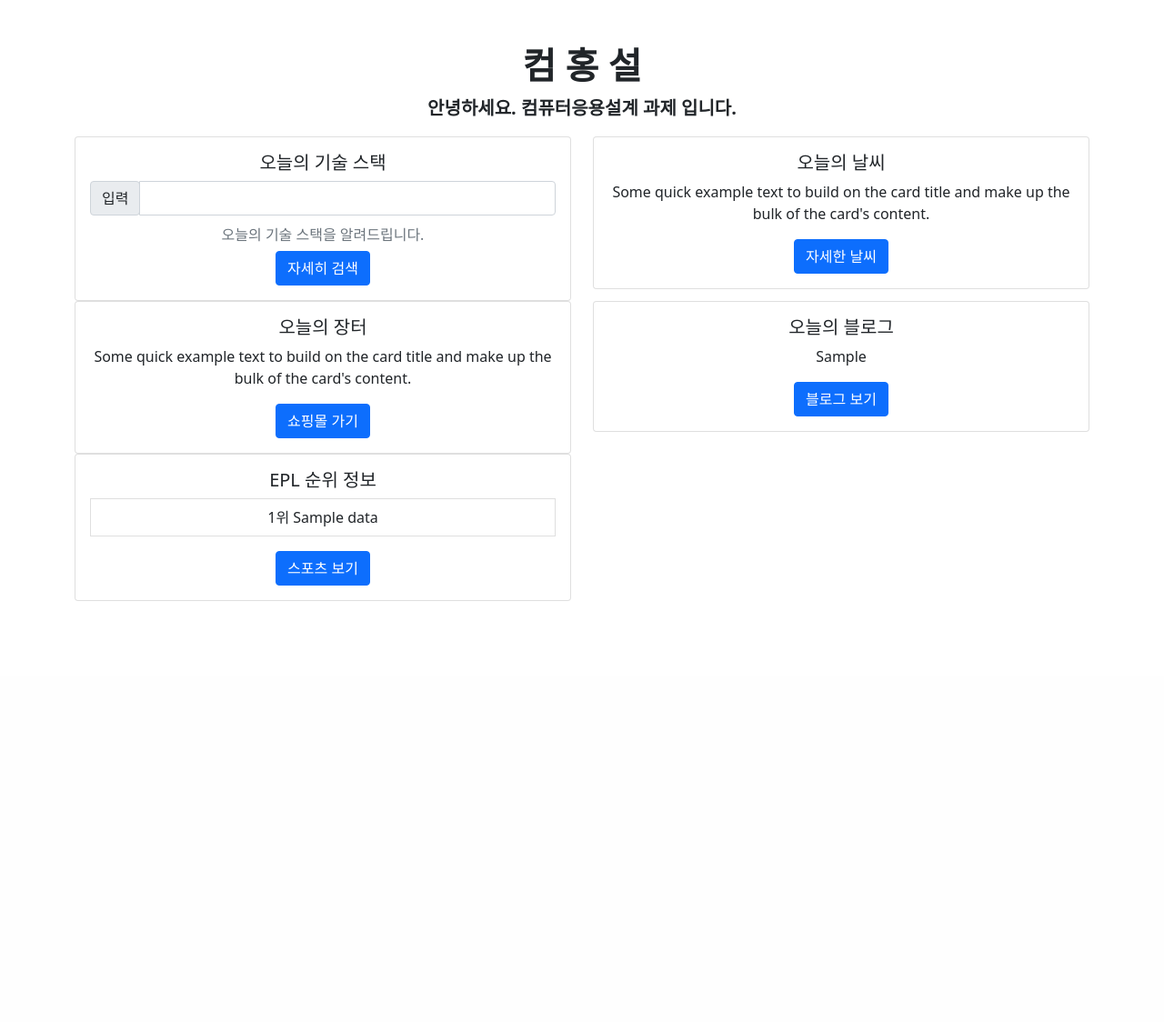
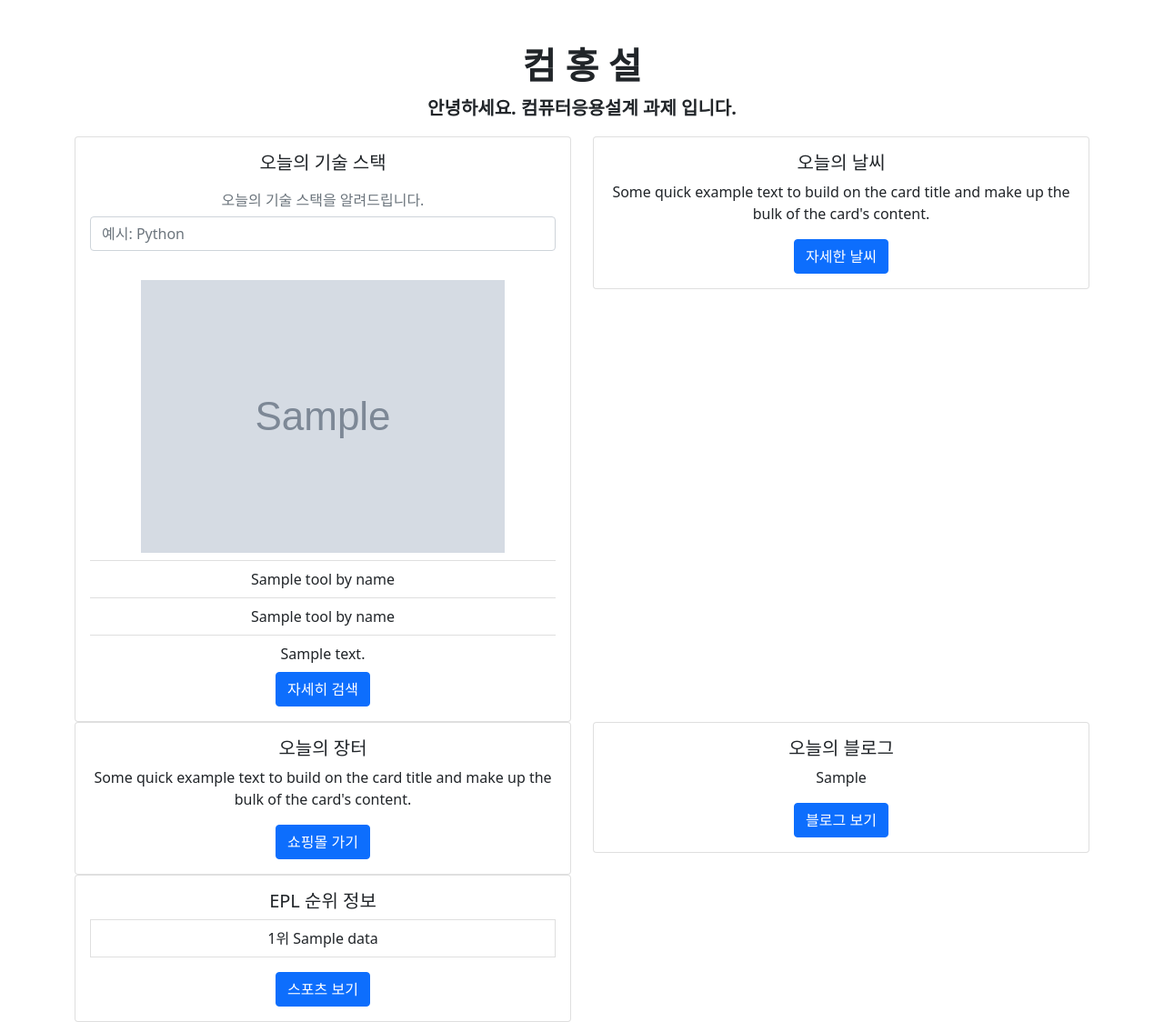
Before and after one commit to comungsul/microservice-main, a Flask app: template templates/index.html in a window 1280 px wide. Shown: the part 56-1180 px from the top of the page at 91% size. Before the commit the page ends 717 px from the top, so only its background shows below. Run offline with Flask 2, Linux system fonts and the light colour scheme; the template is opened without the code that fills it: most values are stand-ins (such as "Sample title", 1, 10 or a date in 2020); grey boxes marked "Sample" are stand-in pictures.

Commit message:
Add 오늘의 기술스택

```diff
--- a/app.py
+++ b/app.py
@@ -1,24 +1,53 @@
-from flask import Flask
+from flask import Flask, request
 from flask import render_template
 from src.api import get_sports, get_personal_blog
+from src.graphql import GraphQLClient
+import json
 
 app = Flask(__name__)
+client = GraphQLClient("http://ec2-3-35-53-128.ap-northeast-2.compute.amazonaws.com:8000/graphql")
 
-
-@app.route('/')
+@app.route('/', methods=['GET', 'POST'])
 def index():
-    # json_sports = get_sports()
-    # json_personal_blog = get_personal_blog()
-    # return render_template('index.html',
-    #     content_sports=json_sports,
-    #     content_blog=json_personal_blog)
     get_sport = get_sports()
     get_blog = get_personal_blog()
+
+    result = ""
+    if request.method == 'POST':
+        query = '''
+            query GetToolByName($name: String!){
+                toolByName(name: $name){
+                    id
+                    name
+                    slug
+                    title
+                    description
+                    imageUrl
+                    ossRepo
+                    canonicalUrl
+                    websiteUrl
+                }
+            }
+            '''
+        tool = request.form['tool']
+        if tool == "":
+            result = ""
+        else:
+            variable = {
+                'name': tool
+            }
+            result = client.execute(query=query, variables=variable)
+            result = json.loads(result.encode().decode('unicode-escape'))
+            if result['data']['toolByName'] == None:
+                result = ""
+
     return render_template('index.html',
-        title='컴홍설 - 컴퓨터 응용 설계 프로젝트',
-        main_name='컴홍설',
-        content_sports=get_sport,
-        content_blog=get_blog)
+            title='컴홍설 - 컴퓨터 응용 설계 프로젝트',
+            main_name='컴홍설',
+            content_sports=get_sport,
+            content_blog=get_blog,
+            tool_value=result)
+
 
 if __name__ == '__main__':
     app.run(debug=True, host='0.0.0.0', port=5002)
--- a/docker-compose.yml
+++ b/docker-compose.yml
@@ -3,7 +3,7 @@
 
 services:
   web:
-    image: app
+    image: main-service
     build: .
     command: bash -c "python3 app.py"
     ports:
--- a/src/api.py
+++ b/src/api.py
@@ -1,7 +1,6 @@
 import requests
 def get_sports():
-    response = requests.get('http://localhost:8001/epl')
-    print(response.text)
+    response = requests.get('http://0.0.0.0:8001/epl')
     return response.json()
 
 def get_personal_blog():
--- a/templates/index.html
+++ b/templates/index.html
@@ -46,14 +46,36 @@
                             <div class="card-body">
                                 <h5 class="card-title">오늘의 기술 스택</h5>
 
-                                <div class="input-group mb-3">
-                                    <div class="input-group-prepend">
-                                        <span class="input-group-text">입력</span>
+                                    <div class="input-group mb-3">
                                     </div>
-                                    <input type="text" class="form-control" placeholder="" aria-label="" aria-describedby="basic-addon1">
-                                  </div>
-                                  <h6 class="card-subtitle mb-2 text-muted">오늘의 기술 스택을 알려드립니다.</h6>
-                                <a href="#" class="btn btn-primary">자세히 검색</a>
+                                    <h6 class="card-subtitle mb-2 text-muted">오늘의 기술 스택을 알려드립니다.</h6>
+                                    <form method="post" action="/">
+                                        <input type="text" name="tool" class="form-control" placeholder="예시: Python" aria-label="" aria-describedby="basic-addon1">
+                                    </br>
+                                    <ul class="list-group list-group-flush">
+                                        {% if tool_value != "" %}
+                                        <li class="list-group-item">
+                                            <img src={{ tool_value['data']['toolByName']['imageUrl'] }} alt="Tool Image">
+                                        </li>
+                                        <li class="list-group-item">
+                                            {{ tool_value['data']['toolByName']['name'] }}
+                                        </li>
+                                        </li>
+                                        <li class="list-group-item">
+                                            {{ tool_value['data']['toolByName']['title'] }}
+                                        </li>
+                                        <li class="list-group-item">
+                                            {{ tool_value['data']['toolByName']['description'] }}
+                                        </li>
+                                        {% endif %}
+                                        {% if tool_value == "" %}
+                                        <li class="list-group-item">
+                                            입력한 기술이 없습니다.
+                                        </li>
+                                        {% endif %}
+                                    </ul>
+                                        <button type="submit" name="tool_submit" class="btn btn-primary">자세히 검색</button>
+                                    </form>
                             </div>
                         </div>
                     </div>
@@ -100,7 +122,7 @@
                                     {% endfor %}
                                     </ol>
                                 </p>
-                                <a href="http://localhost:8001/rank" class="btn btn-primary">스포츠 보기</a>
+                                <a href="http://0.0.0.0:8001/rank" class="btn btn-primary">스포츠 보기</a>
                             </div>
                         </div>
                     </div>
```
Also changed, not shown: graphql/schema.json (added, +1 -0 lines), src/graphql.py (added, +34 -0 lines), README.md, 2 other files.
